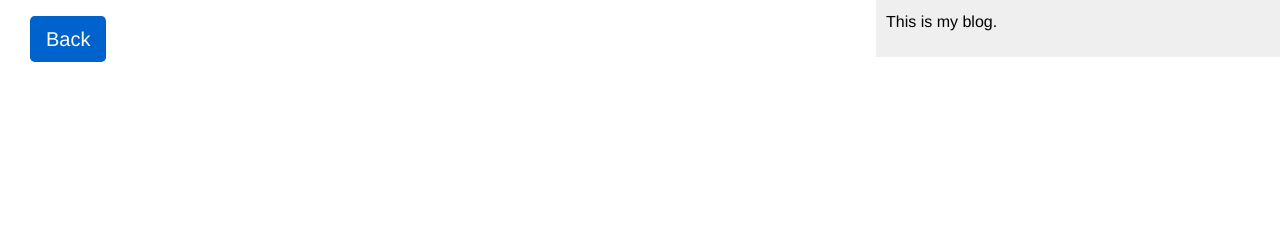
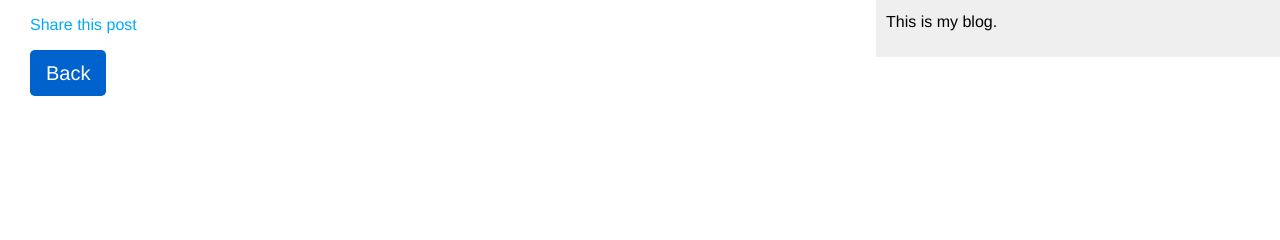
Before and after one commit to FirstEncounter3/Django_5.0_blog_traning, a Django app: template blog/templates/blog/post/detail.html in a window 1280 px wide. Shown: the part 71-311 px from the top of the page. Run offline with Django 5.2, Linux system fonts and the light colour scheme; the template is opened without the code that fills it, so the values that code supplies are empty.

Commit message:
add share link

```diff
--- a/blog/templates/blog/post/detail.html
+++ b/blog/templates/blog/post/detail.html
@@ -8,5 +8,8 @@
         Published {{ post.publish }} by {{ post.author }}
     </p>
     {{ post.body|linebreaks }}
+    <p>
+        <a href="{% url 'blog:post_share' post.id%}">Share this post</a>
+    </p>
     <a class="back-button" href="{% url 'blog:post_list' %}">Back</a>
 {% endblock %}
```
